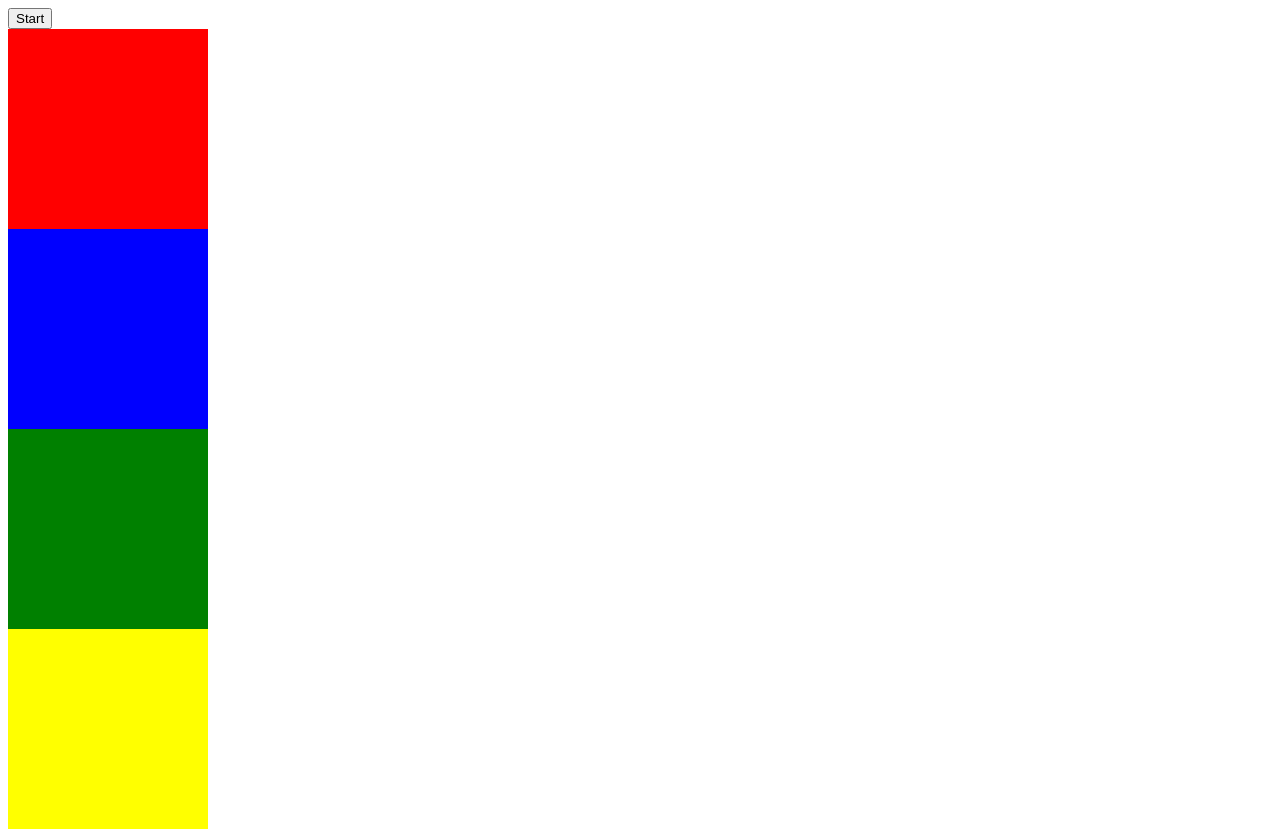
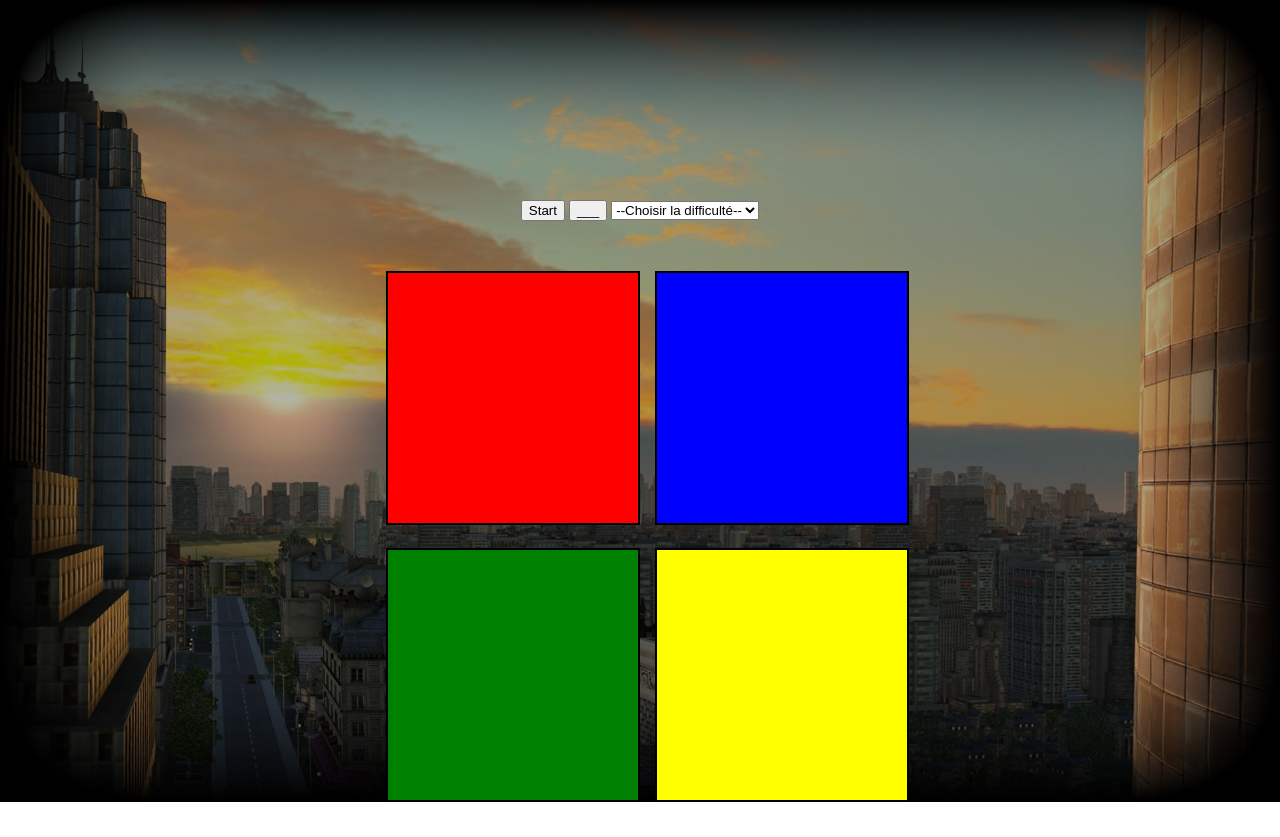
Before and after one commit to ArthurSerenne/SIMON, a plain HTML site: page index.html in a window 1280 px wide. After the commit the page ends 802 px from the top, so only its background shows below. Drawn offline with Linux system fonts and the light colour scheme.

Commit message:
Add some html element

```diff
--- a/index.css
+++ b/index.css
@@ -1,23 +1,57 @@
+html{
+    margin: 0;
+    padding: 0;
+}
+
+body{
+    background-image: url(doc/bc.jpg);
+	height: 100vh;
+	background-size: cover;
+	background-position: center center;
+    margin: 0;
+}
+
+.data{
+    width: 300px;
+    margin: 0 auto;
+    padding-top: 200px;
+    text-align: center;
+}
+
+.wrapper{
+    width: 508px;
+    margin: 50px auto;
+    display: grid;
+    grid-template-columns: 50% 50%;
+    grid-template-rows: 50% 50%;
+    row-gap: 15px;
+    column-gap: 15px;
+}
+
 .red{
-    width: 200px;
-    height: 200px;
+    width: 250px;
+    height: 250px;
     background-color: red;
+    border: 2px solid #000;
 }
 
 .blue{
-    width: 200px;
-    height: 200px;
+    width: 250px;
+    height: 250px;
     background-color: blue;
+    border: 2px solid #000;
 }
 
 .green{
-    width: 200px;
-    height: 200px;
+    width: 250px;
+    height: 250px;
     background-color: green;
+    border: 2px solid #000;
 }
 
 .yellow{
-    width: 200px;
-    height: 200px;
+    width: 250px;
+    height: 250px;
     background-color: yellow;
+    border: 2px solid #000;
 }
--- a/index.html
+++ b/index.html
@@ -9,7 +9,17 @@
     </head>
     <body>
 
-        <button id="start" class="btn start" onclick="start()">Start</button>
+        <div class="data">
+            <button id="start" class="btn start" onclick="start()">Start</button>
+            <button id="level" class="btn level"> ___ </button>
+            <select name="Difficulté" id="diff">
+                <option value="">--Choisir la difficulté--</option>
+                <option value="facile">Facile</option>
+                <option value="normale">Normale</option>
+                <option value="difficile">Difficile</option>
+                <option value="impossible">Impossible</option>
+            </select>
+        </div>
 
         <div class="wrapper">
             <div id="red" class="btn red"></div>
```
Also changed, not shown: doc/bc.jpg (added).
